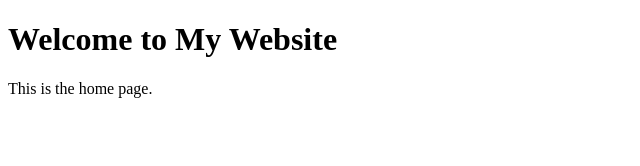
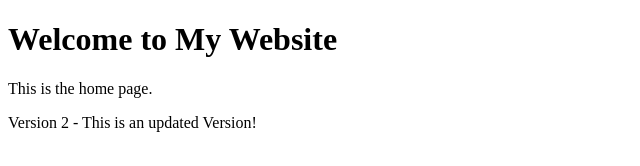
Before and after one commit to AnkitaPakki/git-project, a plain HTML site: page index.html in a window 1280 px wide. Shown: the whole page, without its empty margins (0-640 px from the left). Drawn offline with Linux system fonts and the light colour scheme.

Commit message:
Update index.html with version 2 content

```diff
--- a/index.html
+++ b/index.html
@@ -8,3 +8,4 @@
    <p>This is the home page. </p>
 </body>
 </html>
+   <p>Version 2 - This is an updated Version! </p>
```
